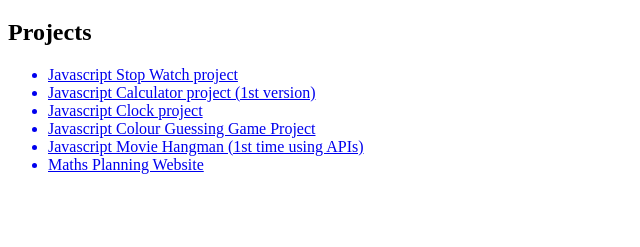
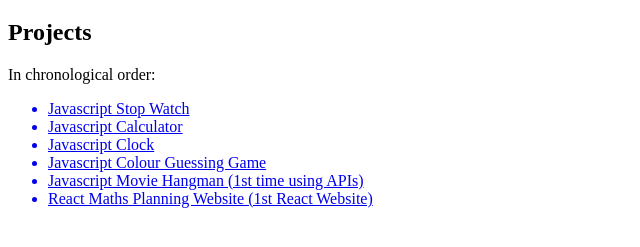
Before and after one commit to franciss08/franciss08.github.io, a plain HTML site: page index.html in a window 1280 px wide. Shown: the part 61-308 px from the top of the page, without its empty margins (0-640 px from the left). Drawn offline with Linux system fonts and the light colour scheme.

Commit message:
updated link labels in index.html

```diff
--- a/index.html
+++ b/index.html
@@ -9,13 +9,14 @@
 <body>
     <h1>Stuart's landing page!</h1>
     <h2>Projects</h2>
+    <p>In chronological order:</p>
     <ul>
-        <a href="https://franciss08.github.io/stop-watch/"><li>Javascript Stop Watch project</li></a>
-        <a href="https://franciss08.github.io/first-calculator"><li>Javascript Calculator project (1st version)</li></a>
-        <a href="https://franciss08.github.io/java-clock"><li>Javascript Clock project</li></a>
-        <a href="https://franciss08.github.io/rgb-guesser"><li>Javascript Colour Guessing Game Project</li></a>
+        <a href="https://franciss08.github.io/stop-watch/"><li>Javascript Stop Watch</li></a>
+        <a href="https://franciss08.github.io/first-calculator"><li>Javascript Calculator</li></a>
+        <a href="https://franciss08.github.io/java-clock"><li>Javascript Clock</li></a>
+        <a href="https://franciss08.github.io/rgb-guesser"><li>Javascript Colour Guessing Game</li></a>
         <a href="https://franciss08.github.io/movie-hangman/"><li>Javascript Movie Hangman (1st time using APIs)</li></a>
-        <a href="https://sensational-naiad-b93476.netlify.app/"><li>Maths Planning Website</li></a>
+        <a href="https://sensational-naiad-b93476.netlify.app/"><li>React Maths Planning Website (1st React Website)</li></a>
     </ul>
 </body>
 </html>
```
